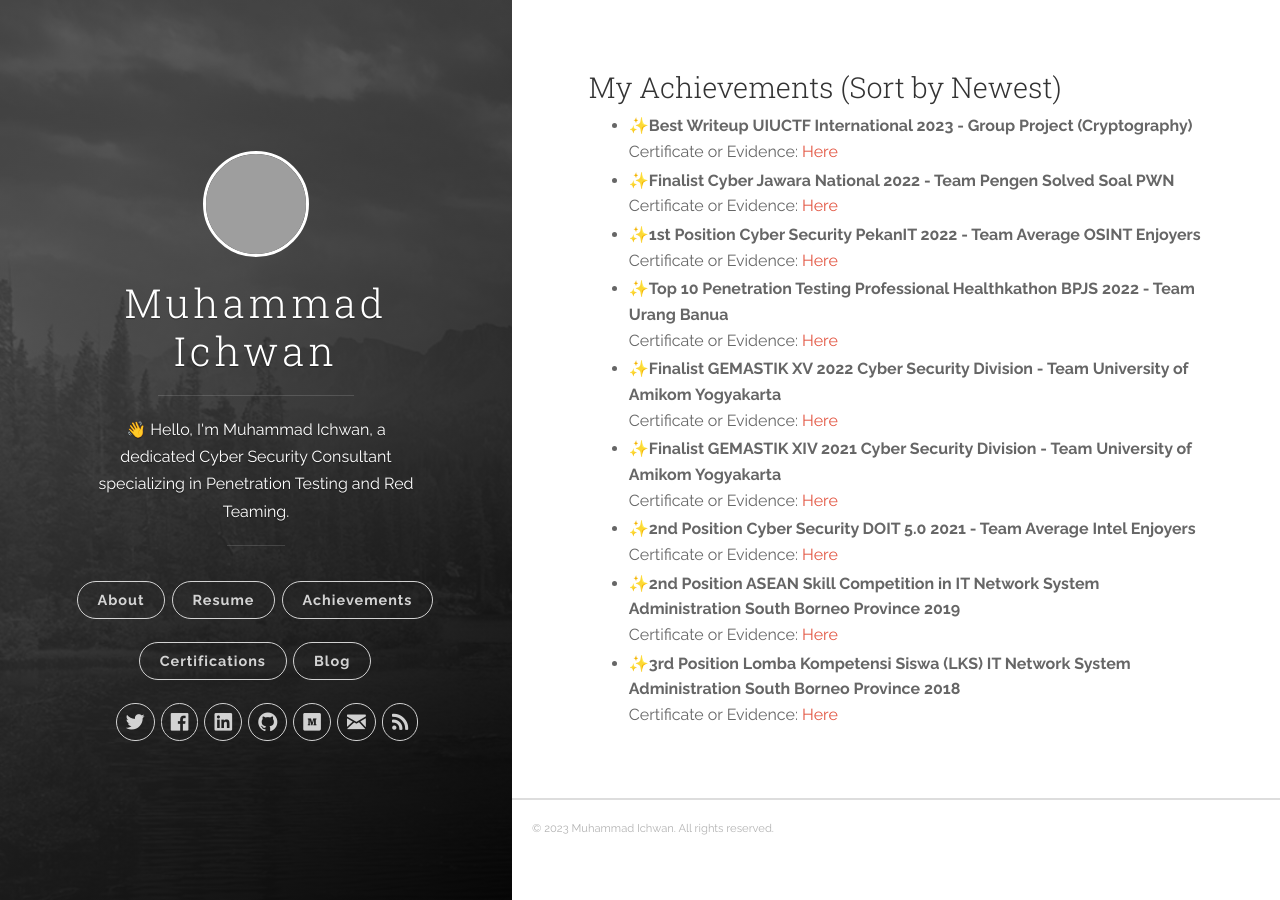
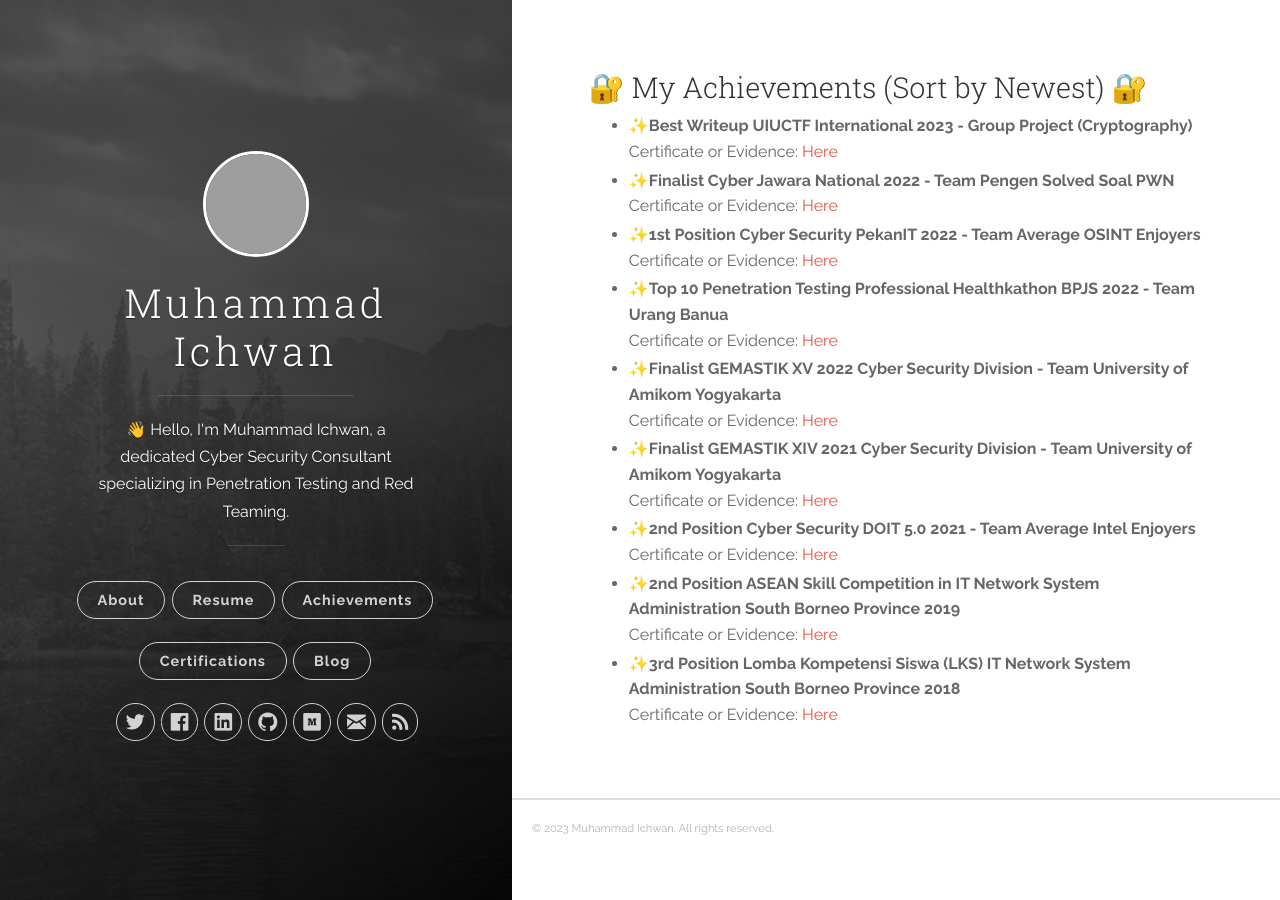
Before and after one commit to banuaa/banuaa.github.io, a Jekyll site: the page built from achievements.md, in a window 1280 px wide, cut to the strip 0-900 px from the top of the page. Built offline with Jekyll 4.4.1, drawn with Linux system fonts in a browser that asks for light colours; our own code applies the rules of GitHub Pages for plain Markdown files; grey boxes are pictures that could not be loaded.

Commit message:
Update Markdown

```diff
--- a/achievements.md
+++ b/achievements.md
@@ -1,7 +1,7 @@
 ---
 layout: default
 ---
-### My Achievements (Sort by Newest)
+### 🔐 My Achievements (Sort by Newest) 🔐
 - **✨Best Writeup UIUCTF International 2023 - Group Project (Cryptography)**\
 Certificate or Evidence: [Here](/images/achievements/UIUCTF_2023_Best_Writeup.png)
 - **✨Finalist Cyber Jawara National 2022 - Team Pengen Solved Soal PWN**\
```
